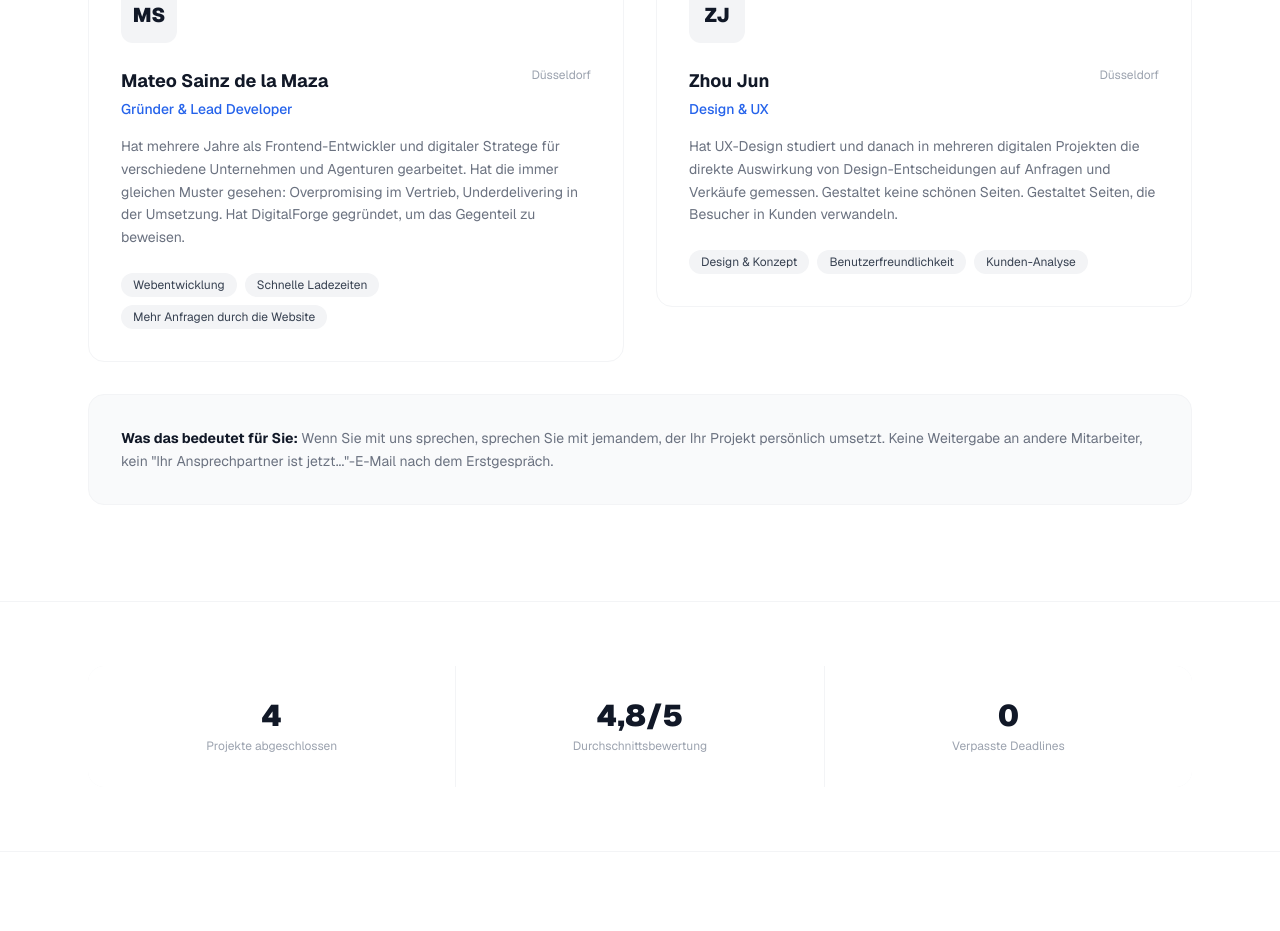
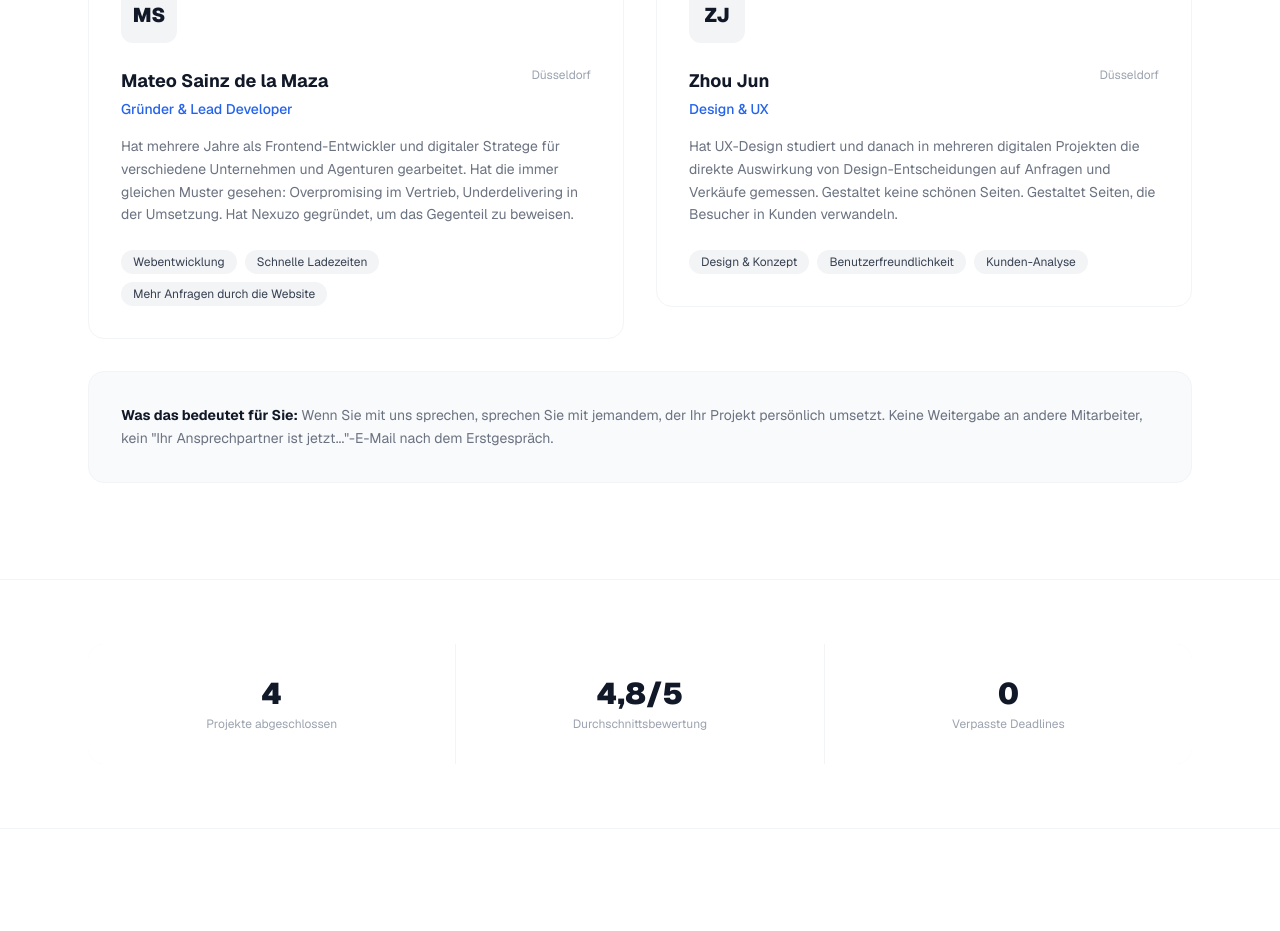
Before and after one commit to chjungdus/Neue-Website, a Next.js app: page /ueber-uns in a window 1280 px wide. Shown: the part 3000-3931 px from the top of the page. Built offline with nearby package versions, Linux system fonts and the light colour scheme.

Commit message:
rebrand: DigitalForge → Nexuzo in über-uns team bio

```diff
--- a/src/app/ueber-uns/page.tsx
+++ b/src/app/ueber-uns/page.tsx
@@ -47,7 +47,7 @@ const team = [
     name: "Mateo Sainz de la Maza",
     role: "Gründer & Lead Developer",
     since: "Düsseldorf",
-    body: "Hat mehrere Jahre als Frontend-Entwickler und digitaler Stratege für verschiedene Unternehmen und Agenturen gearbeitet. Hat die immer gleichen Muster gesehen: Overpromising im Vertrieb, Underdelivering in der Umsetzung. Hat DigitalForge gegründet, um das Gegenteil zu beweisen.",
+    body: "Hat mehrere Jahre als Frontend-Entwickler und digitaler Stratege für verschiedene Unternehmen und Agenturen gearbeitet. Hat die immer gleichen Muster gesehen: Overpromising im Vertrieb, Underdelivering in der Umsetzung. Hat Nexuzo gegründet, um das Gegenteil zu beweisen.",
     focus: ["Webentwicklung", "Schnelle Ladezeiten", "Mehr Anfragen durch die Website"],
   },
   {
```
